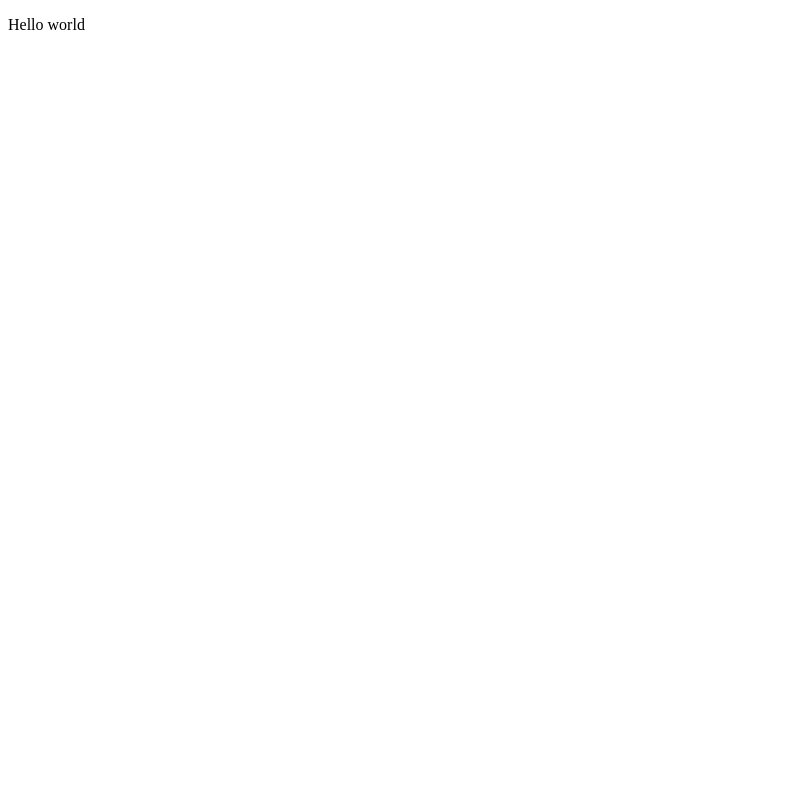
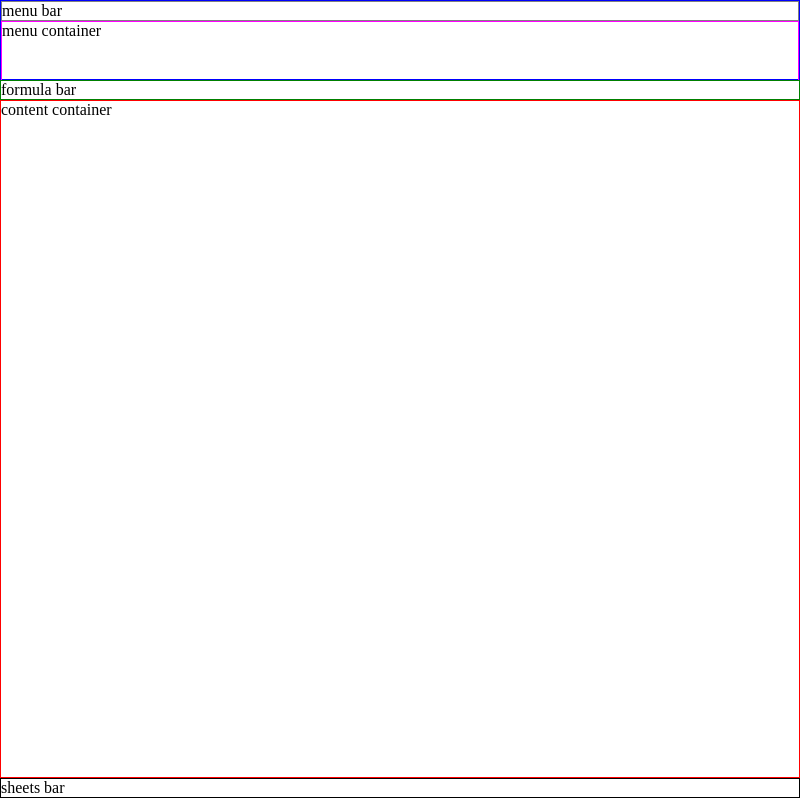
Before and after one commit to ujjwal0508/Electron-Clone, an Electron app: page index.ejs in a window 800 px wide. Drawn offline with nearby package versions, Linux system fonts and the light colour scheme; files that its build step writes are made by us from their sources.

Commit message:
Breakpoint 3

```diff
--- /dev/null
+++ b/index.css
@@ -0,0 +1,44 @@
+html, body {
+    margin: 0px;
+    padding: 0px;
+}
+
+* {
+    box-sizing: border-box;
+}
+
+#container {
+    border: 1px solid black;
+    display: flex;
+    flex-direction: column;
+}
+
+#menu {
+    border: 1px solid blue;
+    height: 80px;
+}
+
+#menu-bar {
+    border: 1px solid grey;
+    height: 20px;
+}
+
+#menu-container {
+    border: 1px solid magenta;
+    height: 60px;
+}
+
+#formula-bar {
+    border: 1px solid green;
+    height: 20px;
+}
+
+#content-container {
+    border: 1px solid red;
+    height: calc(100vh - 122px);
+}
+
+#sheets-bar {
+    border: 1px solid black;
+    height: 20px;
+}
--- a/index.ejs
+++ b/index.ejs
@@ -2,9 +2,21 @@
 <html>
     <head>
         <title><%= title %></title>
+        <link rel="stylesheet" href="./index.css">
     </head>
 
     <body>
-        <p>Hello world</p>
+        <div class="container">
+            <div id="menu">
+                <div id="menu-bar">menu bar</div>
+                <div id="menu-container">menu container</div>
+            </div>
+            <div id="formula-bar">formula bar</div>
+            <div id="content-container">content container</div>
+            <div id="sheets-bar">sheets bar</div>
+            <div></div>
+            <div></div>
+        </div>
+
     </body>
 </html>
```
